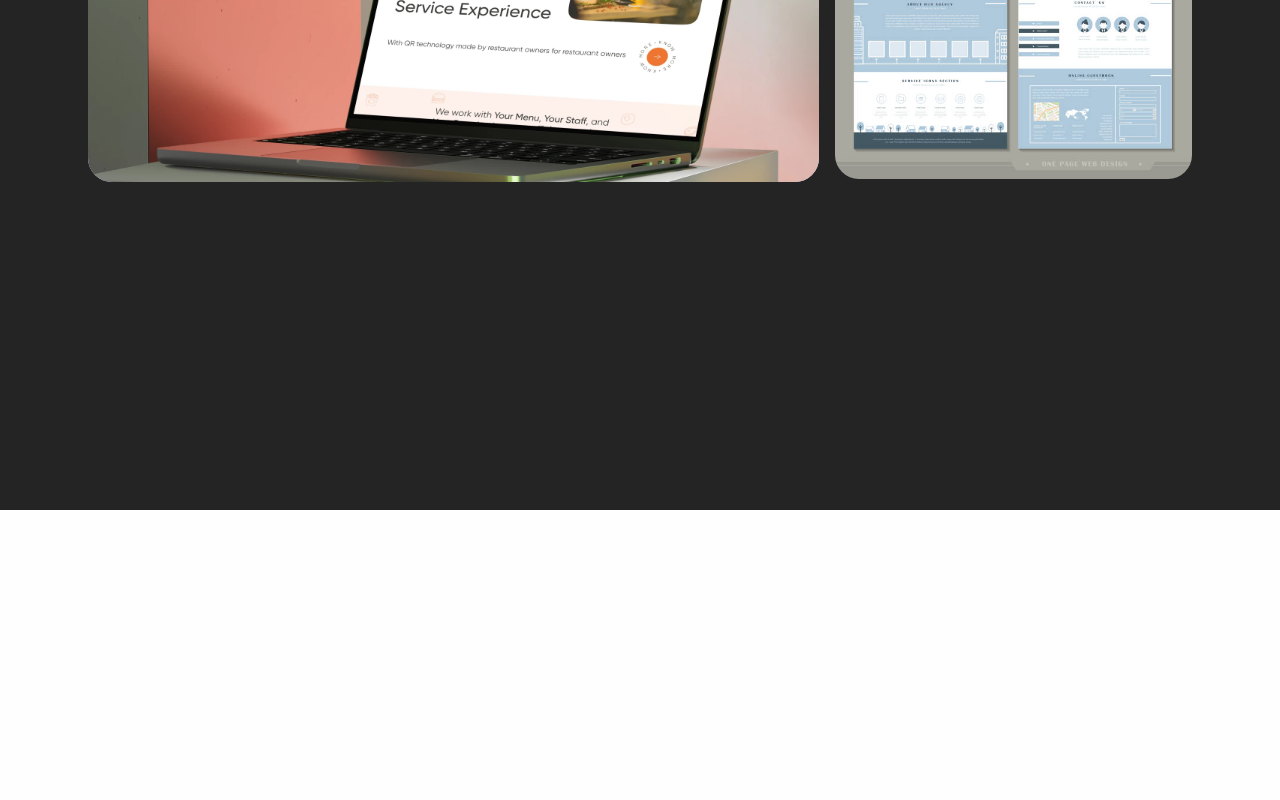
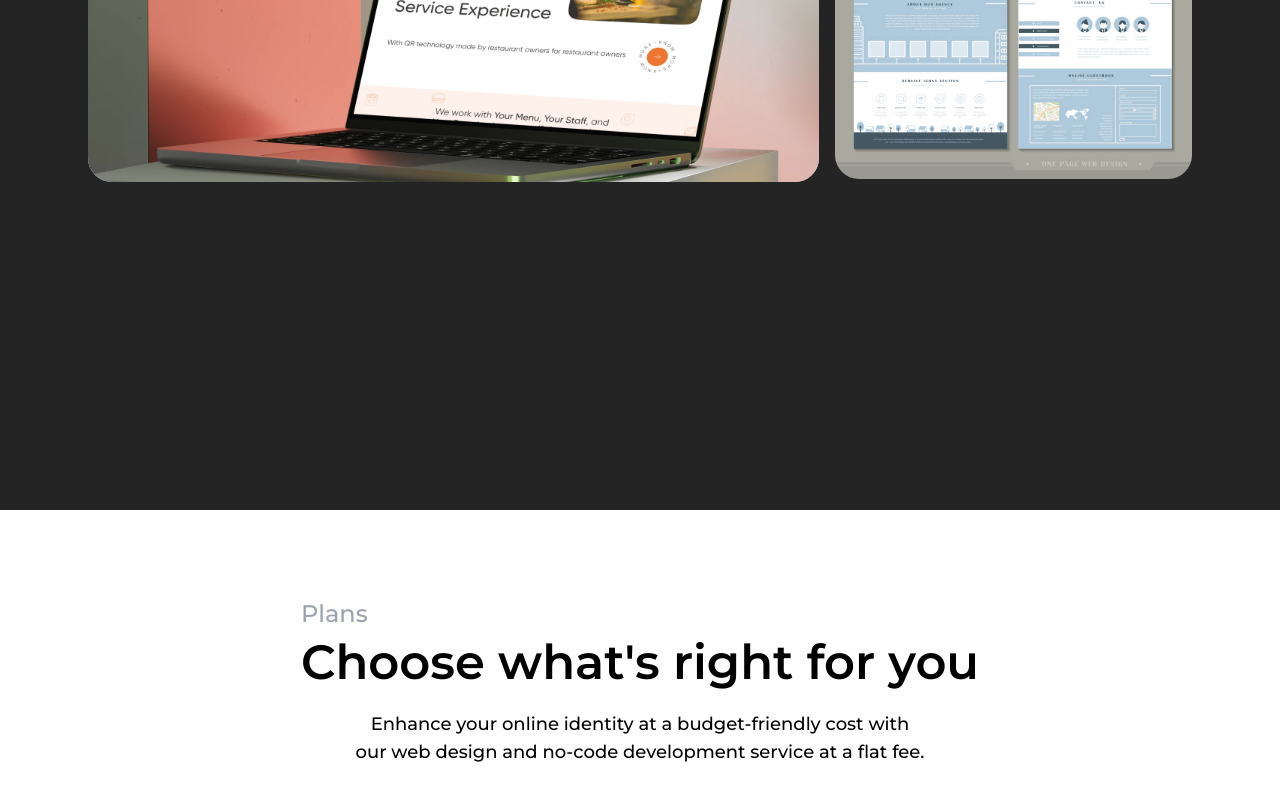
Before and after one commit to erickgcia/demo-app, a React (Vite) app: page / in a window 1280 px wide. Shown: the part 5145-5945 px from the top of the page. Before the commit the page ends 5655 px from the top, so only its background shows below. Built offline with nearby package versions, Linux system fonts and the light colour scheme.

Commit message:
add: Pricing header section.

```diff
--- a/src/App.jsx
+++ b/src/App.jsx
@@ -6,6 +6,7 @@ import { icons } from './assets/icons'
 import Benefits from './components/Benefits/Benefits.jsx'
 import Header from './components/Header/Header.jsx'
 import Process from './components/Process/Process.jsx'
+import Pricing from './components/Pricing/Pricing.jsx'
 import Mockups from './components/Mockups.jsx'
 import Clients from './components/Clients.jsx'
 
@@ -69,6 +70,7 @@ const App = () => {
         <Clients icons={icons} />
         <Benefits />
         <Process />
+        <Pricing />
       </main>
     </>
   )
--- /dev/null
+++ b/src/components/Pricing/Pricing.jsx
@@ -0,0 +1,20 @@
+const Pricing = () => {
+  return (
+    <article className="container-size">
+      <section className="flex flex-col items-center justify-center gap-6 py-10">
+        <div className="flex flex-col gap-2 font-medium">
+          <span className="text-2xl text-gray-400">Plans</span>
+          <strong className="text-5xl font-semibold">
+            Choose what&apos;s right for you
+          </strong>
+        </div>
+        <p className="text-center text-balance text-lg font-medium">
+          Enhance your online identity at a budget-friendly cost with our web
+          design and no-code development service at a flat fee.
+        </p>
+      </section>
+    </article>
+  )
+}
+
+export default Pricing
```
